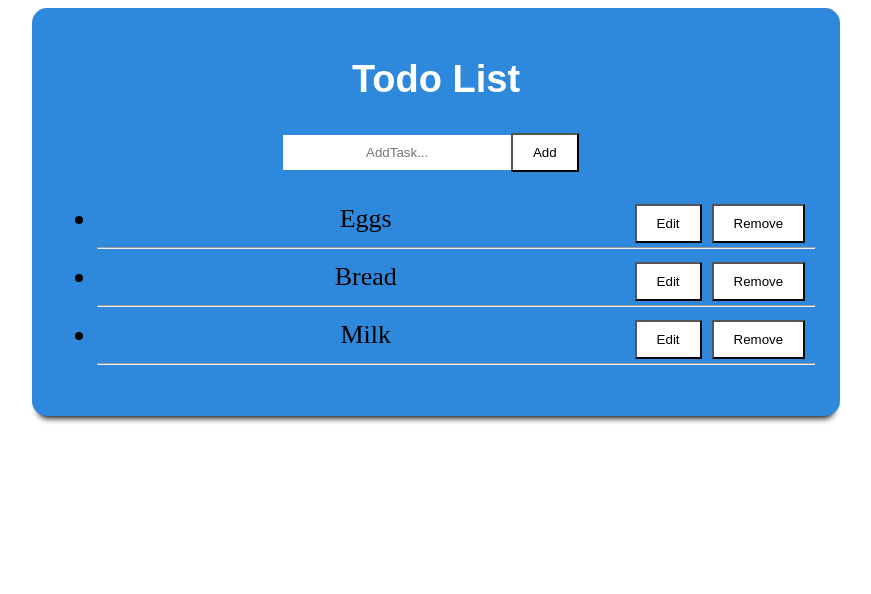
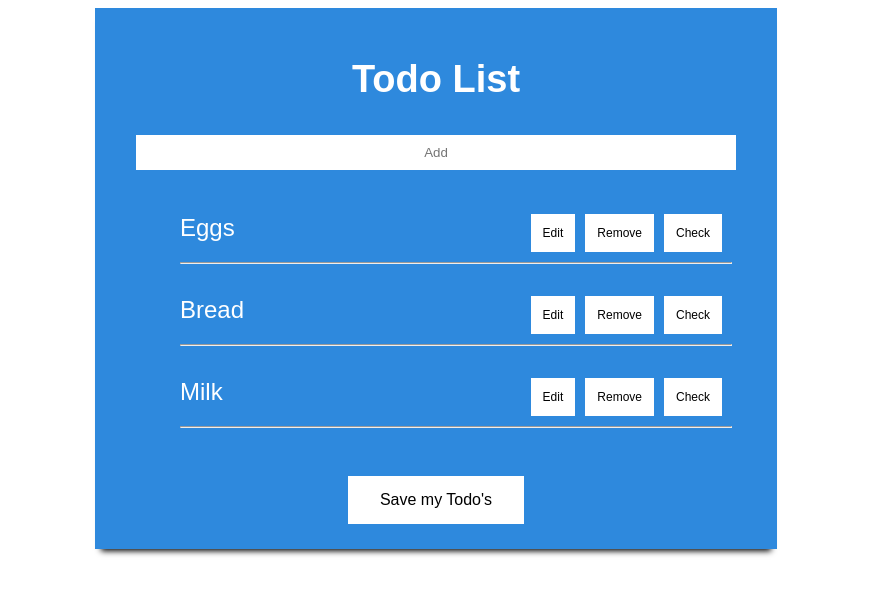
Before and after one commit to RHaddlesey/todo, a React (Create React App) app: page / in a window 1280 px wide. Shown: the top 594 px of the page, without its empty margins (204-1075 px from the left). Built offline with nearby package versions, Linux system fonts and the light colour scheme.

Commit message:
some styles added to the UI

```diff
--- a/src/App.css
+++ b/src/App.css
@@ -11,4 +11,5 @@
   flex-direction: column;
   font-size: calc(10px + 2vmin);
   padding-top: 10;
+  font-family: Arial, Helvetica, sans-serif;
 }
--- a/src/Components/ToDo.css
+++ b/src/Components/ToDo.css
@@ -1,15 +1,18 @@
-body{
+body {
   background-color: white;
-
 }
-h1{
+h1 {
   font-size: 38px;
   font-family: Arial, Helvetica, sans-serif;
   color: #ffffff;
 }
+ul {
+  list-style-type: none;
+  font-family: Arial, Helvetica, sans-serif;
+}
 
-input[type=text] {
-  width: 30%;
+input[type="text"] {
+  width: 95%;
   padding: 12px 20px;
   margin: 8px 0;
   box-sizing: border-box;
@@ -20,45 +23,53 @@ input[type=text] {
   text-align: center;
   text-decoration: none;
   display: inline-block;
+  font-family: Arial, Helvetica, sans-serif;
+}
 
+.list {
+  border: none;
+  color: #ffffff;
+  padding: 10px 20px;
+  text-align: left;
+  text-decoration: none;
+  font-size: 24px;
 }
 
 .edit_button {
   background-color: #ffffff;
+  border: none;
   color: #000000;
-  padding: 10px 20px;
+  padding: 12px 12px;
   text-align: center;
   text-decoration: none;
-  /* display: inline-block; */
+  display: inline-block;
+  font-size: 12px;
   margin-right: 10px;
   align-self: flex-end;
   justify-content: flex-end;
   align-content: flex-end;
   align-items: flex-end;
   float: right;
-}
-
-.hr {
-  padding-bottom: 20px;
+  font-family: Arial, Helvetica, sans-serif;
 }
 
 .button {
   background-color: #ffffff;
+  border: none;
   color: #000000;
-  padding: 10px 20px;
+  padding: 15px 32px;
   text-align: center;
   text-decoration: none;
   display: inline-block;
-  margin-right: 10px;
+  font-size: 16px;
 }
 
-.container{
-  width: 60%;
+.container {
+  width: 50%;
   align-self: center;
   background-color: #2e89dd;
   border-style: hidden;
-  border-radius: 15px;
-  padding:25px;
+  padding: 25px;
   margin-top: 25;
   text-align: center;
   box-shadow: 0 8px 6px -6px black;
--- a/src/Components/ToDo.js
+++ b/src/Components/ToDo.js
@@ -54,7 +54,7 @@ class ToDo extends Component {
   }
 
   deleteItem = event => {
-    let index = event.target.getAttribute("data-key");
+    let index = event.target.getAttribute("todo-key");
     let listValue = JSON.parse(localStorage.getItem("todos"));
     listValue.splice(index, 1);
     this.setState({ todos: listValue });
@@ -63,6 +63,8 @@ class ToDo extends Component {
 
   editItem = event => {
     console.log("edit pressed!");
+    let index = event.target.getAttribute("todo-key");
+    console.log("edit this", index);
   };
 
   render() {
@@ -72,37 +74,44 @@ class ToDo extends Component {
         <h1>Todo List</h1>
 
         <div>
-          <input type="text" placeholder="AddTask..." ref={this.input}></input>
-          <button onClick={this.addTask} className="button">
-            Add
-          </button>
+          <input type="text" placeholder="Add" ref={this.input}></input>
+
           <ul>
             {this.state.todos.map((item, i) => (
-              <li key={i}>
+              <li key={i} className="list">
                 {item.name}
                 <button
                   className="edit_button"
-
                   value="delete"
-                  data-key={i}
+                  todo-key={i}
+                  onClick={this.editItem}
+                >
+                  Check
+                </button>
+                <button
+                  className="edit_button"
+                  value="delete"
+                  todo-key={i}
                   onClick={this.deleteItem}
                 >
                   Remove
                 </button>
                 <button
                   className="edit_button"
-
                   value="edit"
-                  data-key={i}
+                  todo-key={i}
                   onClick={this.editItem}
                 >
                   Edit
                 </button>
 
-                <hr />
+                <hr style={{ marginTop: 20 }} />
               </li>
             ))}
           </ul>
+          <button onClick={this.addTask} className="button">
+            Save my Todo's
+          </button>
         </div>
       </div>
     );
```
